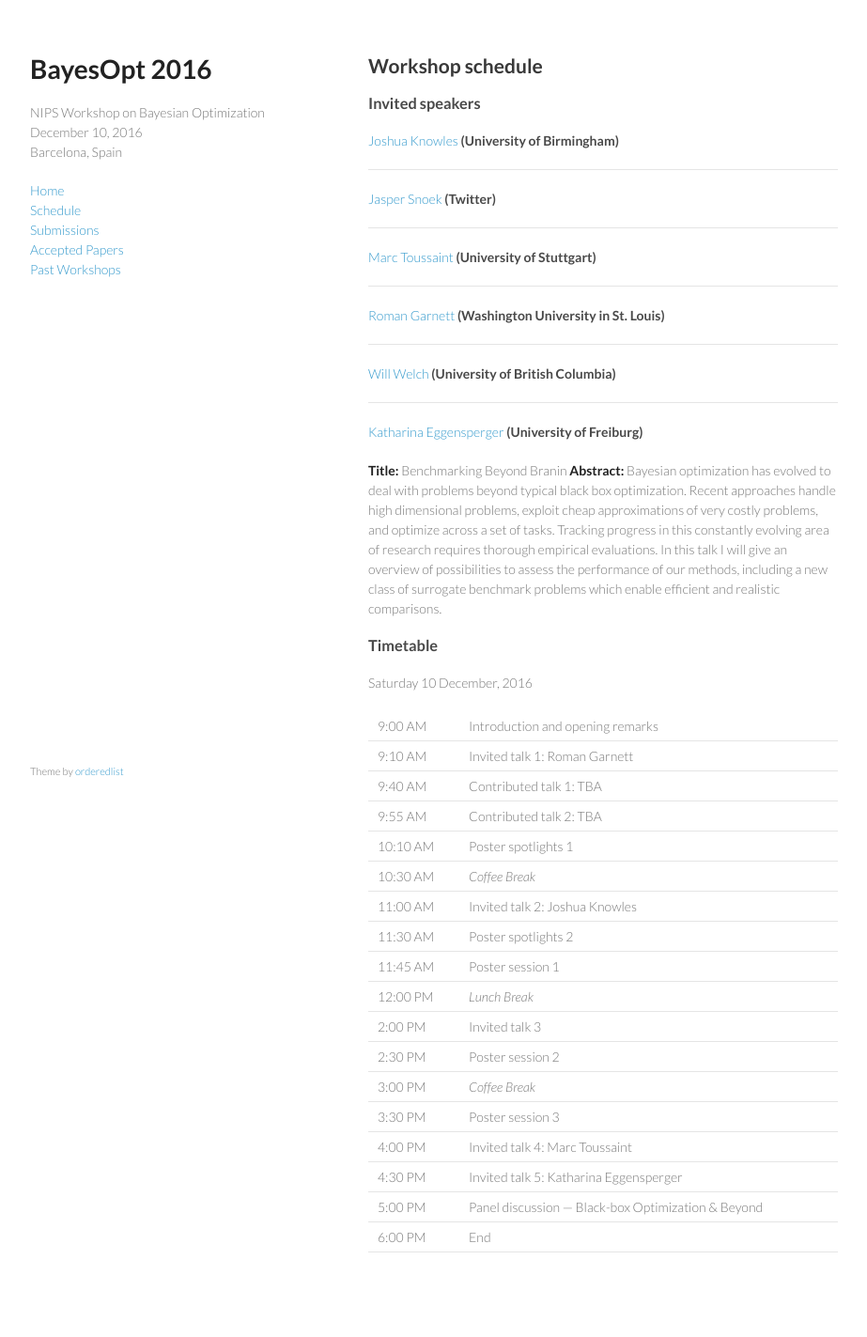
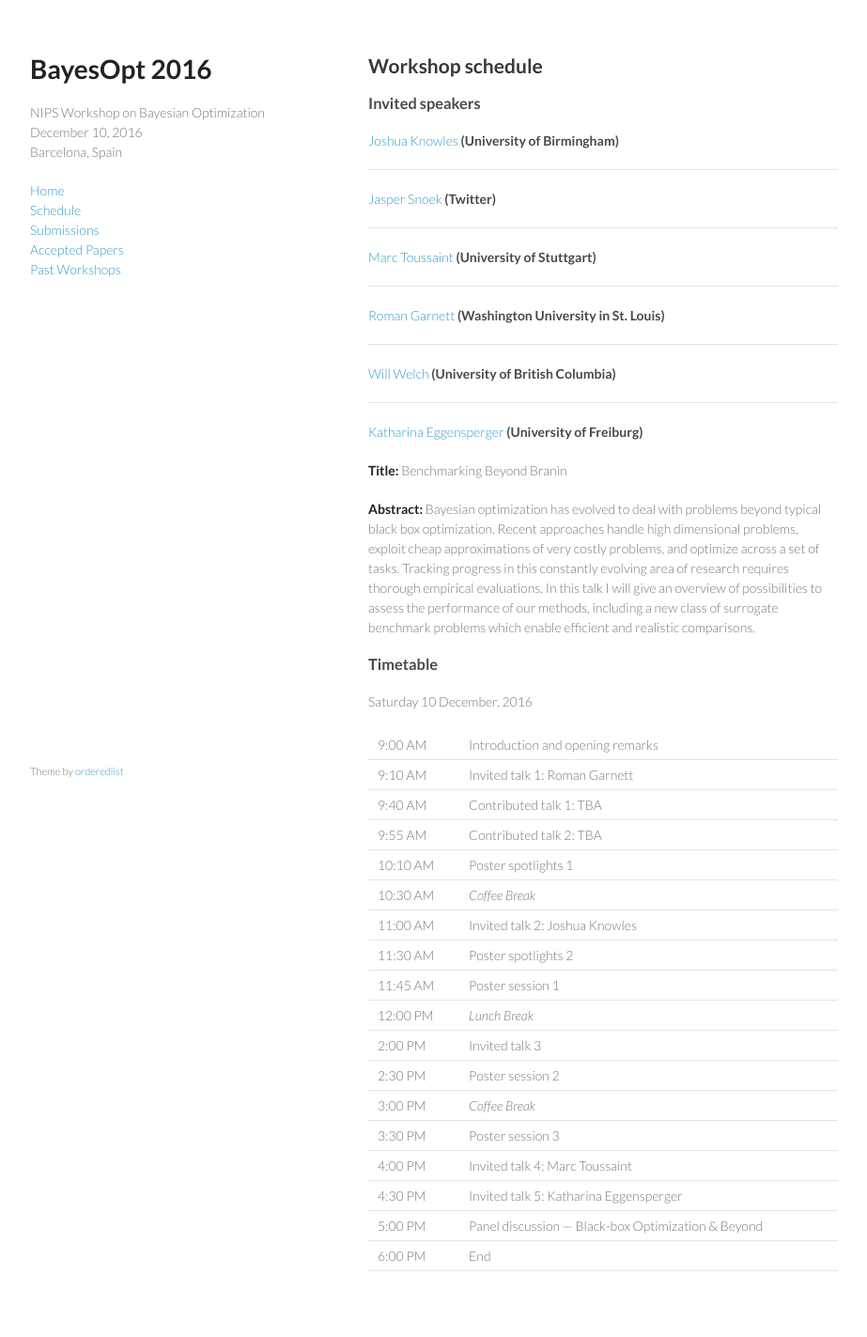
Before and after one commit to bayesopt/bayesopt.github.io, a Jekyll site: the page built from schedule.md, in a window 1280 px wide. Shown: the whole page at 94% size, without its empty margins (178-1101 px from the left). Built offline with Jekyll 4.4.1, drawn with Linux system fonts in a browser that asks for light colours.

Commit message:
fixed space

```diff
--- a/schedule.md
+++ b/schedule.md
@@ -9,22 +9,33 @@ weight: 0
 ### Invited speakers
 
 #### [Joshua Knowles](http://www.cs.bham.ac.uk/~jdk/) (University of Birmingham)
+
+
 ---
 
 #### [Jasper Snoek](http://people.seas.harvard.edu/~jsnoek/) (Twitter)
 ---
 
 #### [Marc Toussaint](www.marc-toussaint.net) (University of Stuttgart)
+
+
+
 ---
 
 #### [Roman Garnett](http://www.cse.wustl.edu/~garnett/) (Washington University in St. Louis)
+
+
 ---
 
 #### [Will Welch](http://www.stat.ubc.ca/~will/) (University of British Columbia)
+
+
+
 ---
+#### [Katharina Eggensperger](http://aad.informatik.uni-freiburg.de/people/eggensperger/index.html) (University of Freiburg)
 
-#### [Katharina Eggensperger](http://aad.informatik.uni-freiburg.de/people/eggensperger/index.html) (University of Freiburg)
 **Title:** Benchmarking Beyond Branin
+
 **Abstract:** Bayesian optimization has evolved to deal with problems beyond typical black box optimization. Recent approaches handle high dimensional problems, exploit cheap approximations of very costly problems, and optimize across a set of tasks. Tracking progress in this constantly evolving area of research requires thorough empirical evaluations. In this talk I will give an overview of possibilities to assess the performance of our methods, including a new class of surrogate benchmark problems which enable efficient and realistic comparisons.
 
 ### Timetable
```
